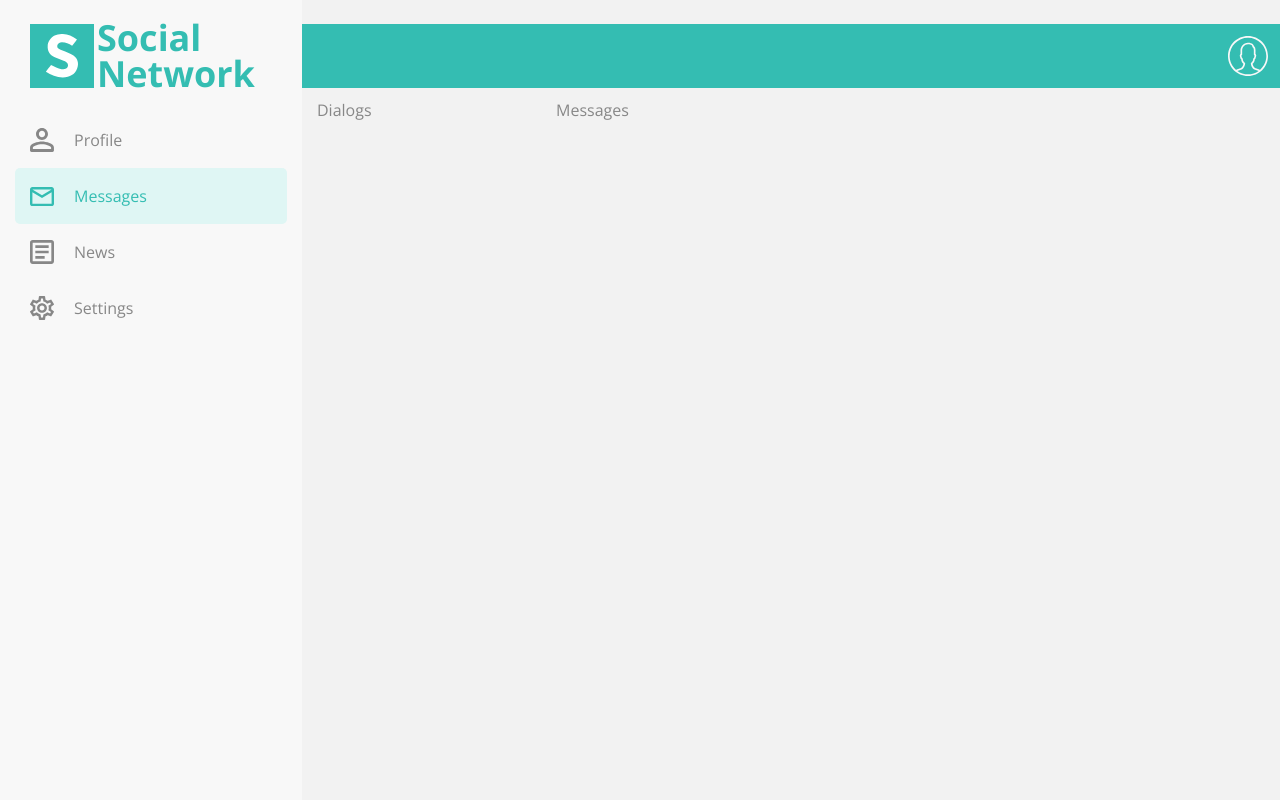
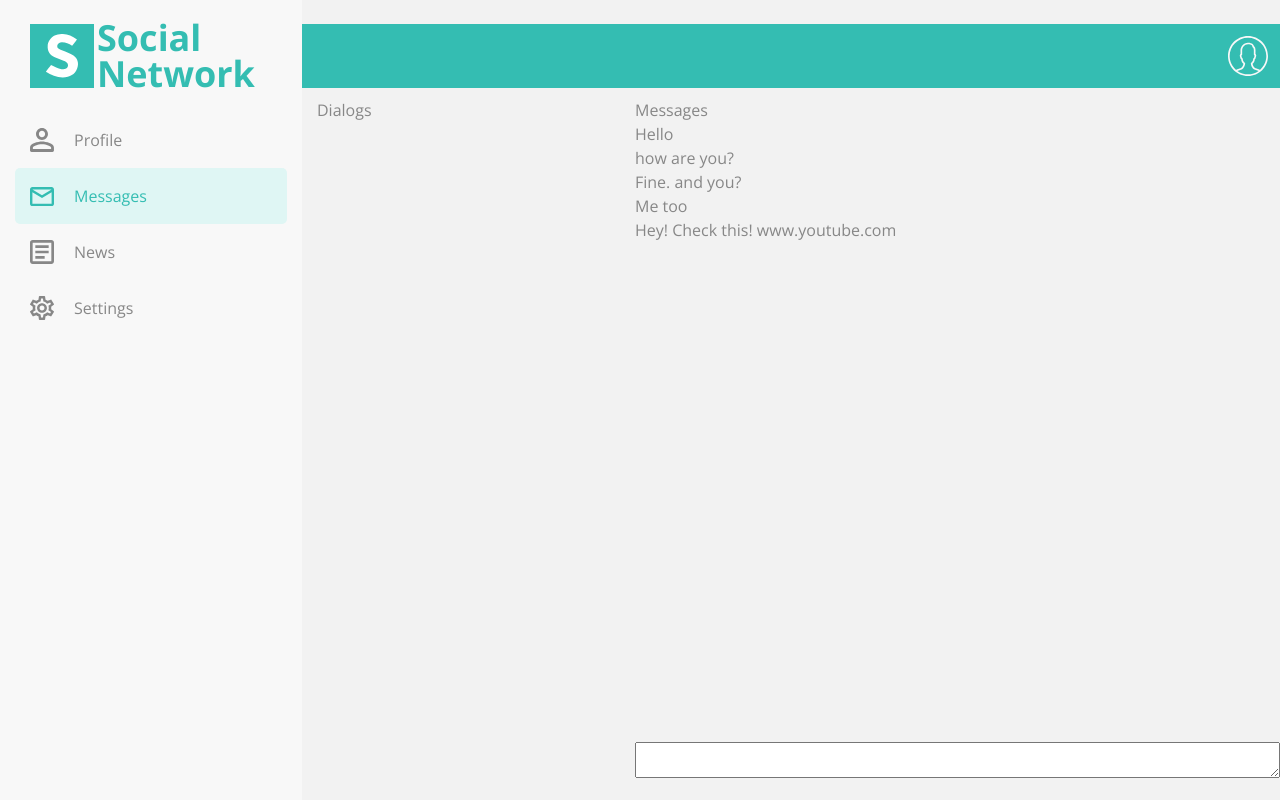
Before and after one commit to 13batt13/first-react-app, a React (Create React App) app: page /messages in a window 1280 px wide. Built offline with nearby package versions, Linux system fonts and the light colour scheme.

Commit message:
Move logic of changing state to separate reducers.

```diff
--- /dev/null
+++ b/src/components/TextInput.jsx
@@ -0,0 +1,28 @@
+import React from 'react'
+import styled from 'styled-components'
+
+const TextInput = ({ text, dispatch, typeOnChange, typeOnEnter }) => {
+  const handleKeyPress = (event) => {
+    if (event.key === 'Enter') {
+      event.preventDefault()
+      dispatch({ type: typeOnEnter })
+    }
+  }
+  return (
+    <StyledTextArea
+      value={text}
+      onChange={({ currentTarget }) => {
+        dispatch({
+          type: typeOnChange,
+          text: currentTarget.value,
+        })
+      }}
+      onKeyPress={handleKeyPress}
+    />
+  )
+}
+
+const StyledTextArea = styled.textarea`
+  width: 100%;
+`
+export default TextInput
--- a/src/redux/actions.js
+++ b/src/redux/actions.js
@@ -2,4 +2,6 @@ export const ACTIONS = {
   ADD_POST: 'ADD_POST',
   CHANGE_POST_TEXT: 'CHANGE_POST_TEXT',
   CHANGE_PHONE_NUMBER: 'CHANGE_PHONE_NUMBER',
+  CHANGE_MESSAGE: 'CHANGE_MESSAGE',
+  ADD_MESSAGE: 'ADD_MESSAGE',
 }
--- /dev/null
+++ b/src/redux/dialogsReducer.js
@@ -0,0 +1,28 @@
+import { ACTIONS } from 'src/redux/actions'
+
+export const dialogsReducer = (state, action) => {
+  switch (action.type) {
+    case ACTIONS.ADD_MESSAGE: {
+      if (state.messageText) {
+        const newMessage = {
+          id: state.messages.length + 1,
+          message: state.messageText,
+          from: 'me',
+        }
+        return {
+          ...state,
+          messages: [...state.messages, newMessage],
+          messageText: '',
+        }
+      }
+      break
+    }
+    case ACTIONS.CHANGE_MESSAGE: {
+      return { ...state, messageText: action.text }
+    }
+    default:
+      return state
+  }
+
+  return state
+}
--- /dev/null
+++ b/src/redux/profileReducer.js
@@ -0,0 +1,30 @@
+import { ACTIONS } from 'src/redux/actions'
+
+export const profileReducer = (state, action) => {
+  switch (action.type) {
+    case ACTIONS.ADD_POST: {
+      if (state.postText) {
+        const newPost = {
+          id: state.posts.length + 1,
+          message: state.postText,
+          likes: 0,
+        }
+        return { ...state, posts: [...state.posts, newPost], postText: '' }
+      }
+      break
+    }
+    case ACTIONS.CHANGE_POST_TEXT: {
+      return { ...state, postText: action.text }
+    }
+    case ACTIONS.CHANGE_PHONE_NUMBER: {
+      if (action.text.match(/^[0-9]*$/)) {
+        return { ...state, phoneNumber: action.text }
+      }
+      break
+    }
+    default:
+      return state
+  }
+
+  return state
+}
--- a/src/redux/state.js
+++ b/src/redux/state.js
@@ -1,8 +1,11 @@
 import { ACTIONS } from 'src/redux/actions'
+import { dialogsReducer } from 'src/redux/dialogsReducer'
+import { profileReducer } from 'src/redux/profileReducer'
 
 export const store = {
   _callSubscriber() {},
   _state: {
+    profilePage: {
       posts: [
         { id: 1, message: 'Post1', likes: 10 },
         { id: 2, message: 'Post2', likes: 1055 },
@@ -12,6 +15,8 @@ export const store = {
       ],
       postText: '',
       phoneNumber: '',
+    },
+    dialogsPage: {
       dialogs: [
         { id: 1, user: 'Sarah' },
         { id: 2, user: 'Jessica' },
@@ -24,6 +29,8 @@ export const store = {
         { id: 4, message: 'Me too', from: '' },
         { id: 5, message: 'Hey! Check this! www.youtube.com', from: '' },
       ],
+      messageText: '',
+    },
   },
   getState() {
     return this._state
@@ -32,32 +39,8 @@ export const store = {
     this._callSubscriber = observer
   },
   dispatch(action) {
-    switch (action.type) {
-      case ACTIONS.ADD_POST: {
-        const newPost = {
-          id: this._state.posts.length + 1,
-          message: this._state.postText,
-          likes: 0,
-        }
-        this._state.posts.push(newPost)
-        this._state.postText = ''
+    this._state.dialogsPage = dialogsReducer(this._state.dialogsPage, action)
+    this._state.profilePage = profileReducer(this._state.profilePage, action)
     this._callSubscriber()
-        break
-      }
-      case ACTIONS.CHANGE_POST_TEXT: {
-        this._state.postText = action.text
-        this._callSubscriber()
-        break
-      }
-      case ACTIONS.CHANGE_PHONE_NUMBER: {
-        if (action.text.match(/^[0-9]*$/)) {
-          this._state.phoneNumber = action.text
-          this._callSubscriber()
-        }
-        break
-      }
-      default:
-        return null
-    }
   },
 }
--- a/src/sections/sectionContent/index.jsx
+++ b/src/sections/sectionContent/index.jsx
@@ -7,14 +7,18 @@ import Dialogs from 'src/sections/sectionContent/sectionDialogs'
 const Content = ({ state, dispatch }) => (
   <Root>
     <Route path="/messages">
-      <Dialogs />
+      <Dialogs
+        messages={state.dialogsPage.messages}
+        dispatch={dispatch}
+        messageText={state.dialogsPage.messageText}
+      />
     </Route>
     <Route path="/profile" exact>
       <Profile
-        posts={state.posts}
+        posts={state.profilePage.posts}
         dispatch={dispatch}
-        postText={state.postText}
-        phoneNumber={state.phoneNumber}
+        postText={state.profilePage.postText}
+        phoneNumber={state.profilePage.phoneNumber}
       />
     </Route>
   </Root>
--- a/src/sections/sectionContent/sectionDialogs/index.jsx
+++ b/src/sections/sectionContent/sectionDialogs/index.jsx
@@ -1,34 +1,59 @@
 import styled from 'styled-components'
 
-import {secondaryGrey,} from 'src/theme/colors'
+import { ACTIONS } from 'src/redux/actions'
+import TextInput from 'src/components/TextInput'
+import { secondaryGrey } from 'src/theme/colors'
 import { text1_16 } from 'src/theme/fonts'
 
-const Dialogs = () => {
+const Dialogs = ({ messages, dispatch, messageText }) => {
+  const messagesArray = messages?.map((item) => (
+    <Message key={item.id}>{item.message}</Message>
+  ))
   return (
-  <Root>
-    <DialogsList>Dialogs</DialogsList>
-    <MessagesList>Messages</MessagesList>
-  </Root>
+    <Root>
+      <DialogsList>Dialogs</DialogsList>
+      <MessagesContainer>
+        <MessagesList>
+          Messages
+          {messagesArray}
+        </MessagesList>
+        <TextInput
+          dispatch={dispatch}
+          text={messageText}
+          typeOnEnter={ACTIONS.ADD_MESSAGE}
+          typeOnChange={ACTIONS.CHANGE_MESSAGE}
+        />
+      </MessagesContainer>
+    </Root>
   )
 }
 
 const Root = styled.div`
   display: flex;
   width: 100%;
+  height: 85vh;
 `
 const DialogsList = styled.div`
   display: flex;
   flex-direction: column;
   width: 318px;
-  ${ text1_16 };
+  ${text1_16};
   color: ${secondaryGrey};
+`
+const MessagesContainer = styled.div`
+  display: flex;
+  flex-direction: column;
+  justify-content: space-between;
+  height: 100%;
+  flex: 1;
 `
 const MessagesList = styled.div`
   display: flex;
   flex-direction: column;
   width: 100%;
-  ${ text1_16 };
+  ${text1_16};
   color: ${secondaryGrey};
 `
+const Message = styled.div``
 
 export default Dialogs
--- a/src/sections/sectionContent/sectionProfile/TextInput.jsx
+++ /dev/null
@@ -1,19 +0,0 @@
-import React from 'react'
-import styled from 'styled-components'
-
-const TextInput = ({ text, changeText, type }) => (
-  <NewPostText
-    value={text}
-    onChange={({ currentTarget }) => {
-      changeText({
-        type,
-        text: currentTarget.value,
-      })
-    }}
-  />
-)
-
-const NewPostText = styled.textarea`
-  width: 100%;
-`
-export default TextInput
--- a/src/sections/sectionContent/sectionProfile/index.jsx
+++ b/src/sections/sectionContent/sectionProfile/index.jsx
@@ -4,7 +4,7 @@ import styled from 'styled-components'
 import { ACTIONS } from 'src/redux/actions'
 import AvatarIcon from 'src/assets/icons/AvatarIcon'
 import Post from 'src/components/Post'
-import TextInput from 'src/sections/sectionContent/sectionProfile/TextInput'
+import TextInput from 'src/components/TextInput'
 
 const Profile = ({ posts, dispatch, postText, phoneNumber }) => {
   const postsArray = posts?.map((item) => (
@@ -21,8 +21,8 @@ const Profile = ({ posts, dispatch, postText, phoneNumber }) => {
           <UserAddress>Adress: Astrakhan, Russia</UserAddress>
           <TextInput
             text={phoneNumber}
-            changeText={dispatch}
-            type={ACTIONS.CHANGE_PHONE_NUMBER}
+            dispatch={dispatch}
+            typeOnChange={ACTIONS.CHANGE_PHONE_NUMBER}
           />
         </UserInfo>
       </UserInfoContainer>
@@ -31,8 +31,9 @@ const Profile = ({ posts, dispatch, postText, phoneNumber }) => {
         <UserNewPostContainer>
           <TextInput
             text={postText}
-            changeText={dispatch}
-            type={ACTIONS.CHANGE_POST_TEXT}
+            dispatch={dispatch}
+            typeOnEnter={ACTIONS.ADD_POST}
+            typeOnChange={ACTIONS.CHANGE_POST_TEXT}
           />
           <PostButton
             onClick={() => {
```
Lines whose indentation alone changed are shown as unchanged.
